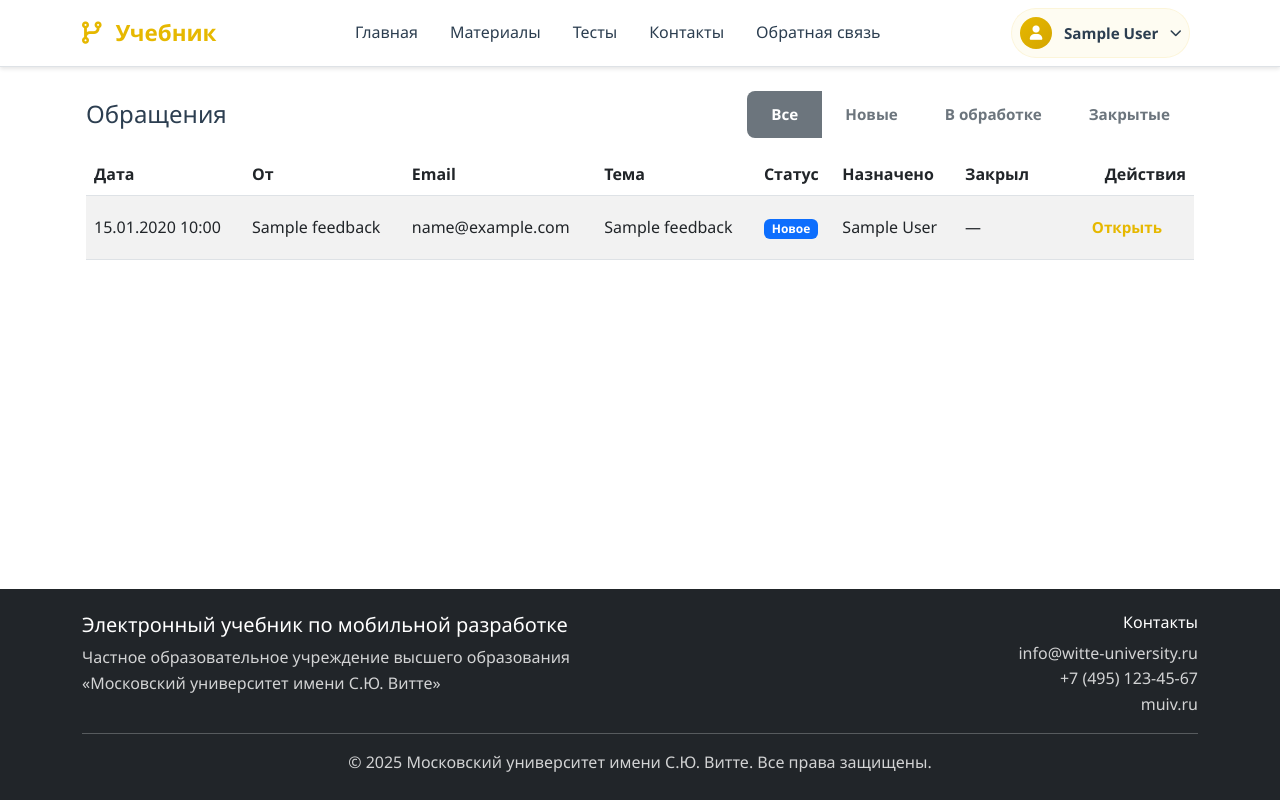
After one commit to mobdev32/mob-dev, a Django app: page /admin-panel/feedbacks/ in a window 1280 px wide. The commit adds this page. Run offline with Django 5.2, Linux system fonts and the light colour scheme; a user stored in the database is signed in; tables that the repository leaves empty hold one stand-in row (values such as "Sample post").

Commit message:
Changed feedback forms view for admins

```diff
--- a/main/urls.py
+++ b/main/urls.py
@@ -37,4 +37,5 @@ urlpatterns = [
     path('admin-panel/tests/<int:test_id>/edit/', views.admin_test_edit, name='admin_test_edit'),
     path('admin-panel/tests/<int:test_id>/questions/', views.admin_test_questions, name='admin_test_questions'),
     path('admin-panel/tests/<int:test_id>/questions/<int:question_id>/edit/', views.admin_question_edit, name='admin_question_edit'),
+    path('admin-panel/feedbacks/', views.admin_feedbacks, name='admin_feedbacks'),
 ]
--- a/main/views.py
+++ b/main/views.py
@@ -700,6 +700,26 @@ def admin_test_create(request):
 
 
 @login_required
+def admin_feedbacks(request):
+    if not _require_admin(request.user):
+        messages.error(request, 'Доступ только для администраторов.')
+        return redirect('main:home')
+
+    status = request.GET.get('status', 'all')
+    qs = Feedback.objects.all().select_related('responded_by')
+    if status in {'new', 'in_progress', 'closed'}:
+        qs = qs.filter(status=status)
+    qs = qs.order_by('-created_at')
+
+    context = {
+        'title': 'Обращения',
+        'feedbacks': qs,
+        'status': status,
+    }
+    return render(request, 'main/admin/feedbacks.html', context)
+
+
+@login_required
 def admin_tests(request):
     if not _require_admin(request.user):
         messages.error(request, 'Доступ только для администраторов.')
--- a/templates/main/admin/dashboard.html
+++ b/templates/main/admin/dashboard.html
@@ -63,7 +63,7 @@
                                 <div class="metric">{{ new_feedbacks }}</div>
                             </div>
                         </div>
-                        <a href="{% url 'main:teacher_feedback_list' %}" class="btn btn-sm btn-outline-secondary">Открыть</a>
+                        <a href="{% url 'main:admin_feedbacks' %}" class="btn btn-sm btn-outline-secondary">Открыть</a>
                     </div>
                     <div class="small text-muted">Просматривайте новые обращения и переназначайте их преподавателям.</div>
                 </div>
--- /dev/null
+++ b/templates/main/admin/feedbacks.html
@@ -0,0 +1,76 @@
+{% extends 'base.html' %}
+
+{% block title %}Обращения{% endblock %}
+
+{% block content %}
+<div class="container mt-4 px-3">
+    <div class="d-flex justify-content-between align-items-center mb-3 flex-wrap gap-2">
+        <h1 class="h4 mb-0">Обращения</h1>
+        <div class="btn-group" role="group">
+            <a class="btn btn-outline-secondary {% if status == 'all' %}active{% endif %}" href="{% url 'main:admin_feedbacks' %}?status=all">Все</a>
+            <a class="btn btn-outline-secondary {% if status == 'new' %}active{% endif %}" href="{% url 'main:admin_feedbacks' %}?status=new">Новые</a>
+            <a class="btn btn-outline-secondary {% if status == 'in_progress' %}active{% endif %}" href="{% url 'main:admin_feedbacks' %}?status=in_progress">В обработке</a>
+            <a class="btn btn-outline-secondary {% if status == 'closed' %}active{% endif %}" href="{% url 'main:admin_feedbacks' %}?status=closed">Закрытые</a>
+        </div>
+    </div>
+
+    <div class="table-responsive">
+        <table class="table table-striped align-middle">
+            <thead>
+                <tr>
+                    <th>Дата</th>
+                    <th>От</th>
+                    <th>Email</th>
+                    <th>Тема</th>
+                    <th>Статус</th>
+                    <th>Назначено</th>
+                    <th>Закрыл</th>
+                    <th class="text-end">Действия</th>
+                </tr>
+            </thead>
+            <tbody>
+                {% for f in feedbacks %}
+                <tr>
+                    <td>{{ f.created_at|date:'d.m.Y H:i' }}</td>
+                    <td>{{ f.name }}</td>
+                    <td>{{ f.email }}</td>
+                    <td>{{ f.subject }}</td>
+                    <td>
+                        {% if f.status == 'new' %}
+                            <span class="badge text-bg-primary">Новое</span>
+                        {% elif f.status == 'in_progress' %}
+                            <span class="badge text-bg-warning">В обработке</span>
+                        {% elif f.status == 'closed' %}
+                            <span class="badge text-bg-secondary">Закрыто</span>
+                        {% else %}
+                            <span class="badge text-bg-light">{{ f.status }}</span>
+                        {% endif %}
+                    </td>
+                    <td>
+                        {% if f.responded_by %}
+                            {{ f.responded_by.get_full_name|default:f.responded_by.username }}
+                        {% else %}
+                            —
+                        {% endif %}
+                    </td>
+                    <td>
+                        {% if f.status == 'closed' and f.responded_by %}
+                            {{ f.responded_by.get_full_name|default:f.responded_by.username }}
+                        {% else %}
+                            —
+                        {% endif %}
+                    </td>
+                    <td class="text-end">
+                        <a class="btn btn-sm btn-outline-primary" href="{% url 'main:teacher_feedback_detail' f.id %}">Открыть</a>
+                    </td>
+                </tr>
+                {% empty %}
+                <tr>
+                    <td colspan="8" class="text-center text-muted">Обращений не найдено</td>
+                </tr>
+                {% endfor %}
+            </tbody>
+        </table>
+    </div>
+</div>
+{% endblock %}
```
